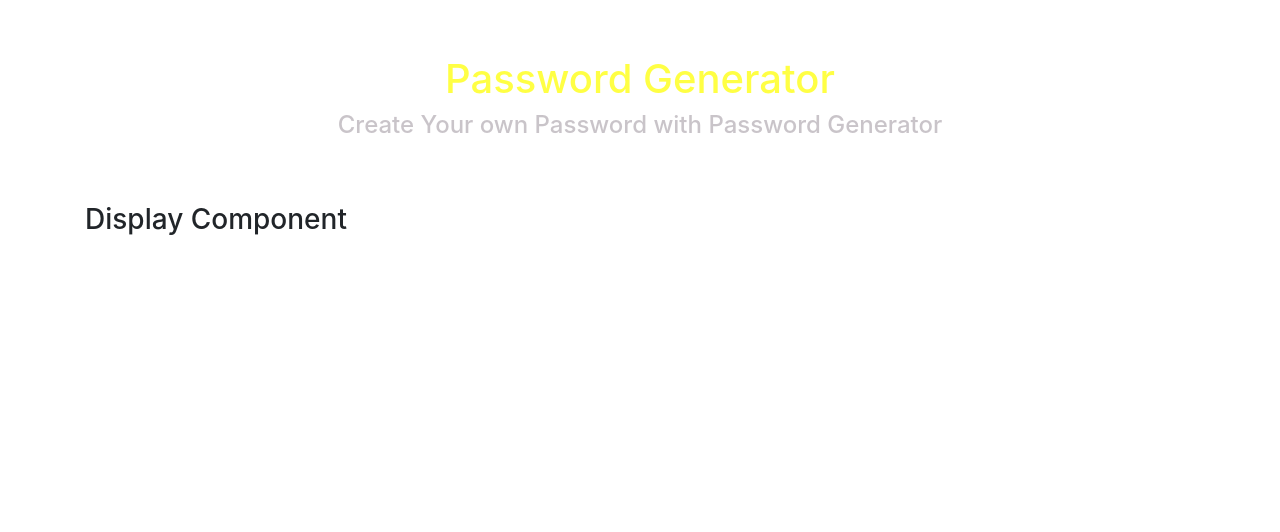
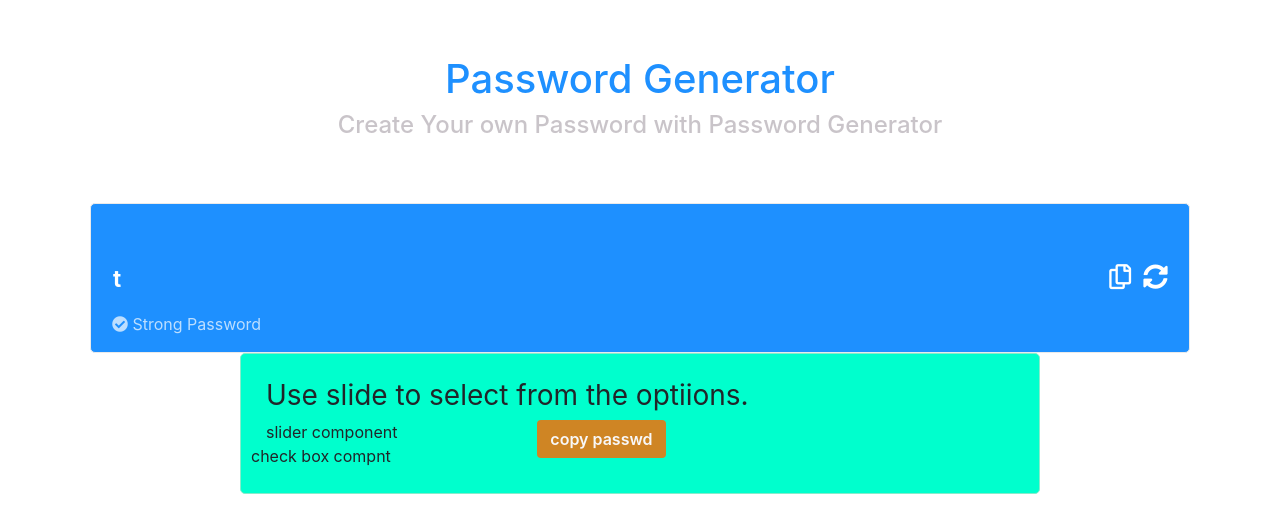
Before and after one commit to chikechris/passwordGenerator, a React (Create React App) app: page / in a window 1280 px wide. Shown: the top 532 px of the page. Built offline with nearby package versions, Linux system fonts and the light colour scheme.

Commit message:
added display.css and container.css file, created container component

```diff
--- a/public/index.html
+++ b/public/index.html
@@ -17,7 +17,7 @@
     <link rel="manifest" href="%PUBLIC_URL%/manifest.json" />
     <link
       rel="stylesheet"
-      href="https://cdnjs.cloudflare.com/ajax/libs/font-awesome/5.12.1/js/all.min.js"
+      href="https://cdnjs.cloudflare.com/ajax/libs/font-awesome/5.12.1/css/all.min.css"
     />
     <!--
       Notice the use of %PUBLIC_URL% in the tags above.
@@ -28,7 +28,7 @@
       work correctly both with client-side routing and a non-root public URL.
       Learn how to configure a non-root public URL by running `npm run build`.
     -->
-    <title>React App</title>
+    <title>Password-Generator</title>
   </head>
   <body>
     <noscript>You need to enable JavaScript to run this app.</noscript>
--- a/src/components/Main.js
+++ b/src/components/Main.js
@@ -1,11 +1,12 @@
 import React from 'react'
 import Header from './header/Header'
+import Display from './display/Display'
 
 const Main = () => {
   return (
     <>
       <Header/>
-      <h3>Display Component</h3>
+      <Display/>
     </>
   )
 }
--- /dev/null
+++ b/src/components/container/Container.css
@@ -0,0 +1,19 @@
+.password-settings {
+border: 1px solid #87eccb;
+border-radius: 5px ;
+background-color: #00ffcd;
+max-width: 800px;
+margin: -10px auto 15px;
+padding: 25px;
+}
+
+.password-settings h3 {
+  font-weight: 18px;
+  font-weight: normal;
+}
+
+.password-btn {
+  background-color: #cf8524;
+  color: #f8f8f8;
+  font-weight: 600;
+}
--- /dev/null
+++ b/src/components/container/Container.js
@@ -0,0 +1,28 @@
+import React from 'react';
+
+import './Container.css';
+
+const Container = () => {
+  return (
+    <div className='row password-settings'>
+      <h3>Use slide to select from the optiions.</h3>
+      <div className='row'>
+        <div className='col-md-12'>
+          <div className='form group'>slider component</div>
+        </div>
+        <div className='col-md-12'>
+          <div className='row checkbox-container'>check box compnt</div>
+        </div>
+      </div>
+      <div className='text-center'>
+        <div className='row'>
+          <div className='col-md-12'>
+            <button className='btn password-btn'>copy passwd</button>
+          </div>
+        </div>
+      </div>
+    </div>
+  );
+};
+
+export {Container};
--- /dev/null
+++ b/src/components/display/Display.css
@@ -0,0 +1,82 @@
+.password-display-container {
+    border: 1px solid #eaeaea;
+    border-radius: 5px;
+    background-color: #1e90ff;
+    display: flex;
+    position: relative;
+    max-width: 1100px;
+    height: 150px;
+    margin: 0 auto 10px;
+}
+
+.password-display {
+    width: 100%;
+    max-width: auto;
+    border: 0;
+    color: white;
+    font-size: 1.4rem;
+    text-align: left;
+    padding-left: 5px;
+    height: 100%;
+    line-height: 150px;
+}
+
+.password-display-input {
+    background-color: inherit;
+    border: none !important;
+    outline: none !important;
+    color: white;
+    height: 50%;
+    width: 100%;
+    font-weight: bold;
+}
+
+.password-display-input::selection {
+    background: none;
+}
+
+.password-description {
+    margin-top: -40px;
+    margin-left: 6px;
+    color: white;
+    font-size: 16px;
+    opacity: 0.7;
+}
+
+.fas {
+    color: white;
+}
+
+.password-display-icons {
+    position: absolute;
+    top: 50%;
+    right: 30px;
+    width: auto;
+    height: auto;
+    line-height: 100px;
+    padding: 0;
+    -webkit-transform: translateY(-50%);
+    transform: translateY(-50%);
+    margin-right: -15px;
+}
+
+.password-type {
+    position: relative;
+    display: flex;
+}
+
+.copy-btn {
+    border: none;
+    background: none;
+    font-size: 25px;
+    color: white;
+    outline: none !important;
+}
+
+.generate-btn {
+    border: none;
+    background: none;
+    font-size: 25px;
+    color: white;
+    outline: none !important;
+}
--- /dev/null
+++ b/src/components/display/Display.js
@@ -0,0 +1,39 @@
+import React from 'react';
+import {Container} from '../container/Container'
+
+import './Display.css'
+
+const Display = () => {
+  return (
+    <>
+      <div className='row'>
+        <div className='col-12 password-display-container'>
+          <div>
+            <div className='password-display'>
+              <input type='text'
+              value="t"
+               className='password-display-input'
+               readOnly
+               />
+            </div>
+            <div className="password-description">
+            <i className="fas fa-check-circle"></i> Strong Password
+
+            </div>
+          </div>
+            <div className="password-display-icons">
+                <button className="copy-btn">
+                    <i className="far fa-copy"></i>
+                </button>
+                  <button className="copy-btn">
+                    <i className="fas fa-sync-alt"></i>
+                </button>
+            </div>
+        </div>
+      </div>
+      <Container />
+    </>
+  );
+};
+
+export default Display;
--- a/src/components/header/Header.css
+++ b/src/components/header/Header.css
@@ -6,7 +6,7 @@
 }
 
 .h1 {
-  color: #ffff44;
+  color: #1e90ff;
   font-size: 2.5rem;
   text-align: center;
   padding: 0 10px;
```
